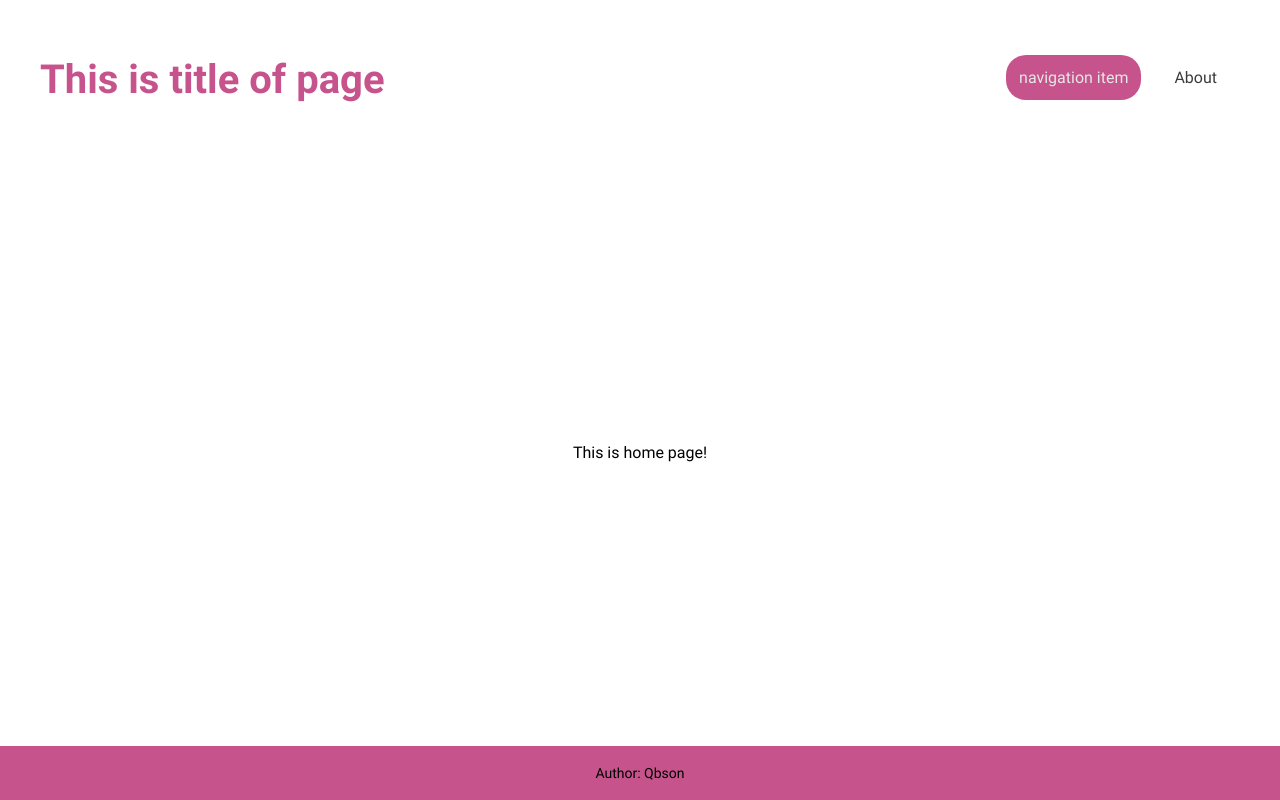
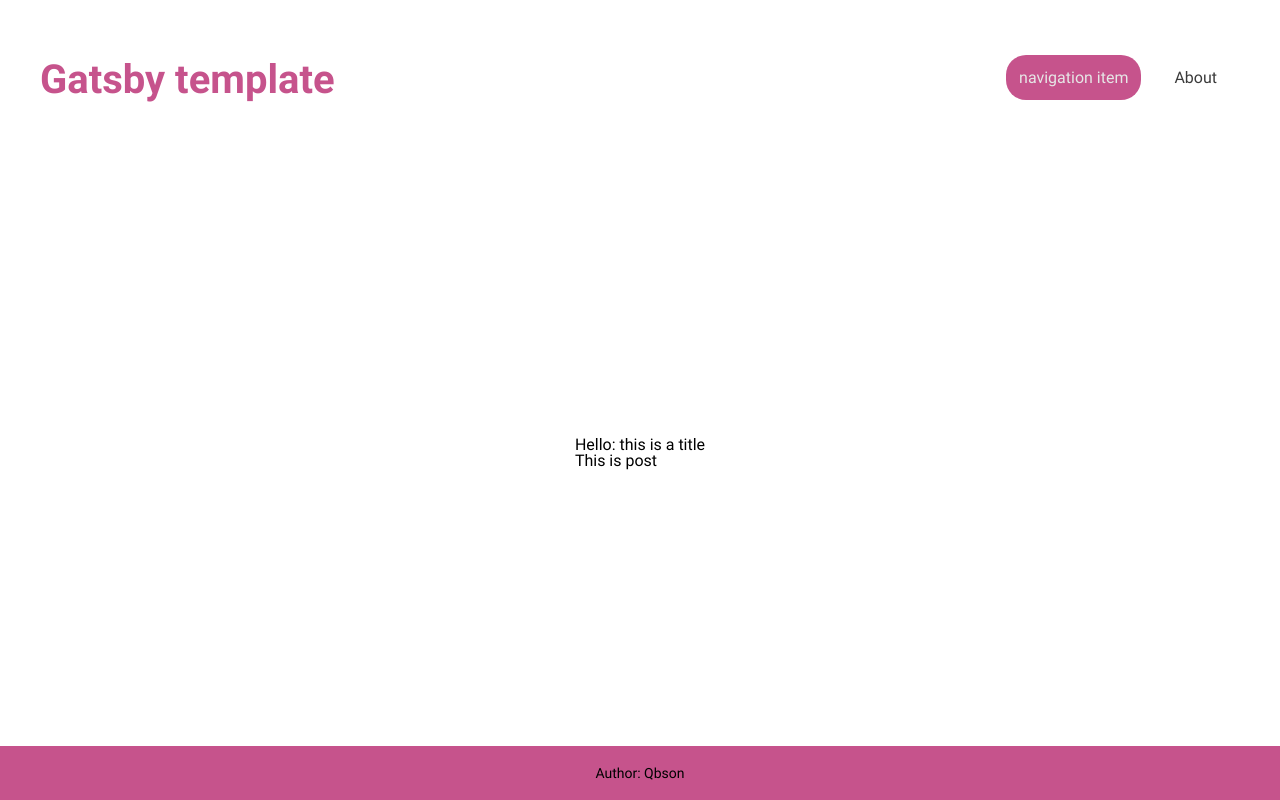
Before and after one commit to jakub84/gatsby-termplate, a Gatsby site: page / in a window 1280 px wide. Built offline with nearby package versions, Linux system fonts and the light colour scheme; Gatsby itself is replaced by a stand-in of ours; a web font is replaced by a local one.

Commit message:
Added markdowns and plugins

```diff
--- a/gatsby-config.js
+++ b/gatsby-config.js
@@ -1,13 +1,12 @@
-/**
- * Configure your Gatsby site with this file.
- *
- * See: https://www.gatsbyjs.com/docs/gatsby-config/
- */
 
 module.exports = {
-  /* Your site config here */
+  siteMetadata: {
+    title: 'Gatsby template',
+    author: 'Qbson'
+  },
   plugins: [
     `gatsby-plugin-sass`,
+    `gatsby-transformer-remark`,
     {
       resolve: 'gatsby-plugin-web-font-loader',
       options: {
@@ -15,6 +14,14 @@ module.exports = {
           families: ['text-regular']
         }
       }
-    }
+    },
+    {
+      resolve: `gatsby-source-filesystem`,
+      options: {
+        name: `posts`,
+        path: `${__dirname}/src/markdowns/`,
+        ignore: [`**/\.*`], // ignore files starting with a dot
+      },
+    },
   ],
 }
--- a/package.json
+++ b/package.json
@@ -17,6 +17,8 @@
     "gatsby": "^2.26.1",
     "gatsby-plugin-sass": "^2.6.0",
     "gatsby-plugin-web-font-loader": "^1.0.4",
+    "gatsby-source-filesystem": "^2.6.0",
+    "gatsby-transformer-remark": "^2.11.0",
     "node-sass": "^4.14.1",
     "react": "^16.12.0",
     "react-dom": "^16.12.0"
--- a/src/components/footer/footer.js
+++ b/src/components/footer/footer.js
@@ -1,10 +1,20 @@
 import React from 'react'
 import footerStyles from "./footer.module.scss"
+import { graphql, useStaticQuery } from "gatsby"
 
 const Footer = () => {
+    const data = useStaticQuery(graphql`
+    query {
+        site {
+            siteMetadata {
+              author
+            }
+        }
+    }
+`)
     return (
         <footer className= {footerStyles.mainFooter}>
-            Author: Qbson
+            Author: {data.site.siteMetadata.author}
         </footer>
     )
 }
--- a/src/components/header/header.js
+++ b/src/components/header/header.js
@@ -1,11 +1,21 @@
 import React from 'react'
 import Navigation from "../header/navigation/navigation"
 import headerStyles from "./header.module.scss"
+import { graphql, useStaticQuery } from "gatsby"
 
 const Header = () => {
+    const data = useStaticQuery(graphql`
+        query {
+            site {
+                siteMetadata {
+                    title
+                }
+            }
+        }
+    `)
     return (
         <header className={headerStyles.mainHeader}>
-            <h1 className={headerStyles.title}>This is title of page</h1>
+            <h1 className={headerStyles.title}>{data.site.siteMetadata.title}</h1>
             <Navigation />
         </header>
     )
--- /dev/null
+++ b/src/markdowns/post copy.md
@@ -0,0 +1,4 @@
+---
+title: "Hello: this is a title"
+author: "This is author"
+---
--- /dev/null
+++ b/src/markdowns/post.md
@@ -0,0 +1,4 @@
+---
+title: "This is post"
+author: "This is author"
+---
--- a/src/pages/index.js
+++ b/src/pages/index.js
@@ -1,10 +1,32 @@
 import React from "react"
 import Layout from "../components/layout/layout.js"
-
+import { graphql, useStaticQuery } from "gatsby"
 
 const Home = () => {
+  const data = useStaticQuery(graphql`
+    {
+      allMarkdownRemark {
+        edges {
+          node {
+            frontmatter {
+              title
+              author
+            }
+          }
+        }
+      }
+    }
+  `)
+
   return (
-  <Layout>This is home page!</Layout>)
+    <Layout>
+      <ul>
+        {data.allMarkdownRemark.edges.map(edge => {
+          return <li>{edge.node.frontmatter.title}</li>
+        })}
+      </ul>
+    </Layout>
+  )
 }
 
 export default Home
```
Also changed, not shown: 1 other file.
